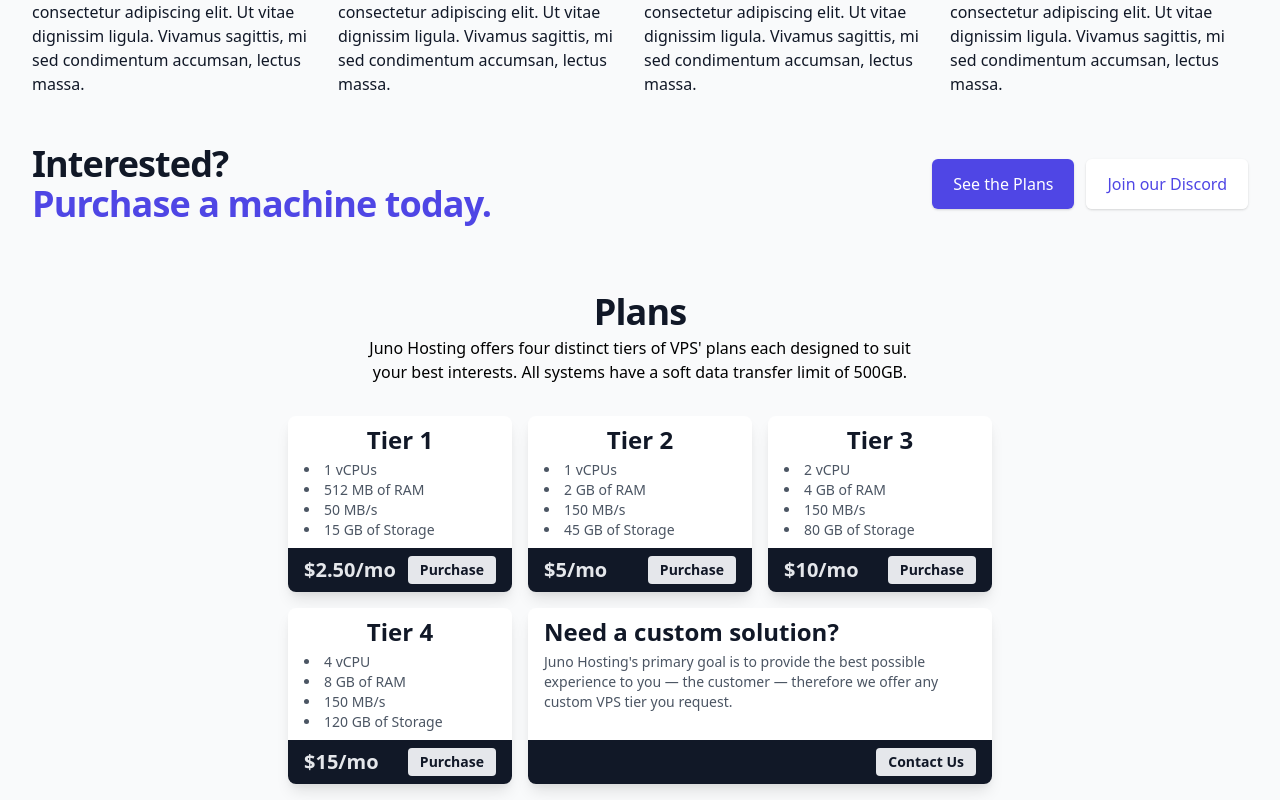
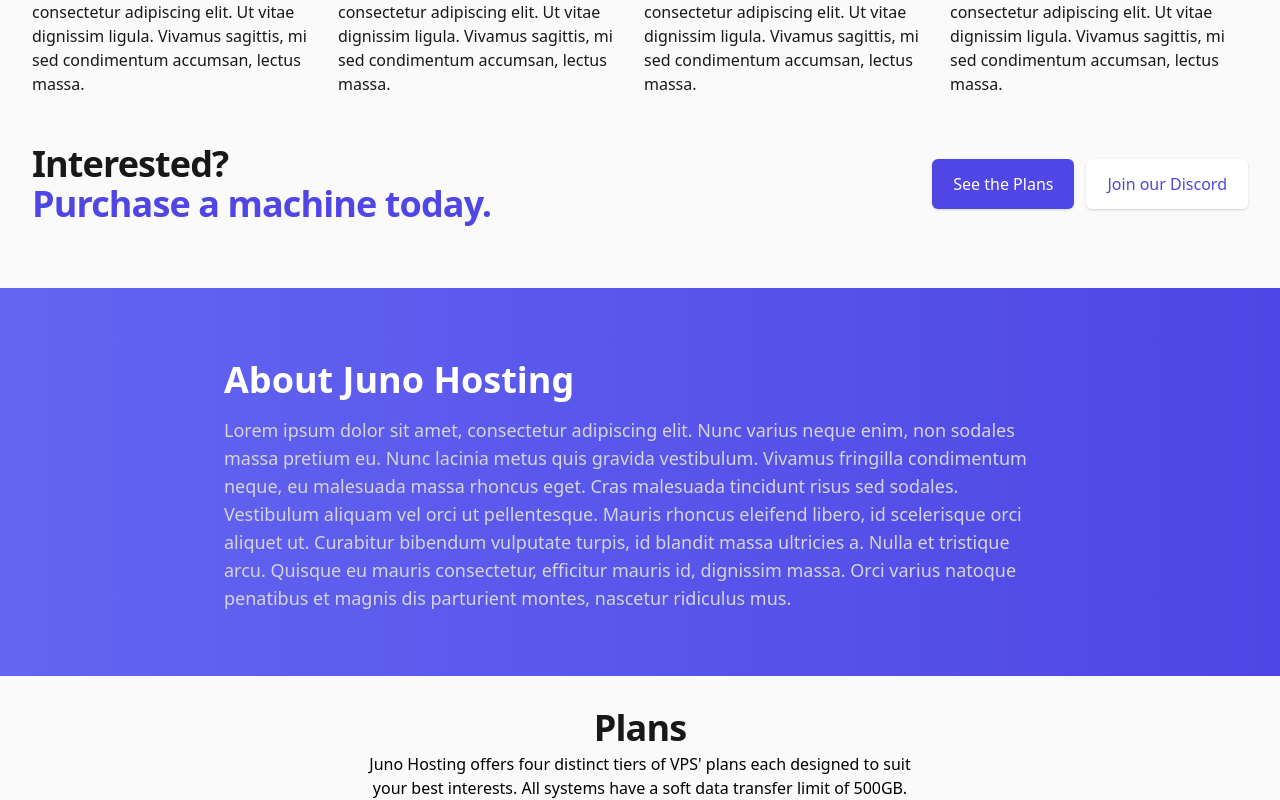
Before and after one commit to junodevs/junohosting.net, a Next.js app: page / in a window 1280 px wide. Shown: the part 678-1478 px from the top of the page. Built offline with nearby package versions, Linux system fonts and the light colour scheme; what @tailwindcss/typography would draw is missing.

Commit message:
feat(pages/home): add about us section

```diff
--- a/components/productCard.tsx
+++ b/components/productCard.tsx
@@ -1,8 +1,5 @@
-import cn from 'classnames'
-
-export default function ProductCard ({ price, primary = false, tier, children }: {
+export default function ProductCard ({ price, tier, children }: {
   price: number | string,
-  primary?: boolean,
   tier: number | string,
   children: React.ReactNode
 }) {
--- a/pages/index.tsx
+++ b/pages/index.tsx
@@ -115,6 +115,30 @@
         </div>
       </section>
       <CallToAction />
+      <section
+        id="about-us"
+        className="bg-gradient-to-r from-indigo-500 to-indigo-600 mb-8"
+      >
+        <div className="max-w-4xl mx-auto py-16 px-4 sm:px-6 lg:px-8">
+          <div>
+            <h2 className="mt-2 text-4xl font-bold font-display text-white">
+              About Juno Hosting
+            </h2>
+            <p className="mt-4 text-lg text-gray-300">
+              Lorem ipsum dolor sit amet, consectetur adipiscing elit. Nunc
+              varius neque enim, non sodales massa pretium eu. Nunc lacinia
+              metus quis gravida vestibulum. Vivamus fringilla condimentum
+              neque, eu malesuada massa rhoncus eget. Cras malesuada tincidunt
+              risus sed sodales. Vestibulum aliquam vel orci ut pellentesque.
+              Mauris rhoncus eleifend libero, id scelerisque orci aliquet ut.
+              Curabitur bibendum vulputate turpis, id blandit massa ultricies a.
+              Nulla et tristique arcu. Quisque eu mauris consectetur, efficitur
+              mauris id, dignissim massa. Orci varius natoque penatibus et
+              magnis dis parturient montes, nascetur ridiculus mus.
+            </p>
+          </div>
+        </div>
+      </section>
       <section id="plans">
         <div className="text-center">
           <h1
@@ -132,7 +156,7 @@
           {plans.map(vps => {
             return (
               <div key="tier">
-                <ProductCard tier={vps.tier} price={vps.price} primary={vps.tier === 2}>
+                <ProductCard tier={vps.tier} price={vps.price}>
                   <ul className="list">
                     <li>{vps.cores} vCPU{vps.cores === 1 ? 's' : ''}</li>
                     <li>{vps.memory} of RAM</li>
@@ -155,7 +179,7 @@
                   therefore we offer any custom VPS tier you request.
                 </p>
               </div>
-              <div className="items-center flex bg-gray-900 justify-end px-4 py-2">
+              <div className="flex bg-gray-900 justify-end px-4 py-2">
                 <button
                   className="px-3 py-1 bg-gray-200 hover:bg-gray-300 text-sm text-gray-900 font-semibold rounded"
                 >
--- a/tailwind.config.js
+++ b/tailwind.config.js
@@ -4,9 +4,12 @@
     './pages/**/*.{js,ts,jsx,tsx}'
   ],
   darkMode: 'media',
-  variants: {
-    extend: {}
+  theme: {
+    extend: {
+      colors: require('tailwindcss/colors')
+    }
   },
+  variants: {},
   plugins: [
     require('@tailwindcss/typography')
   ]
```
